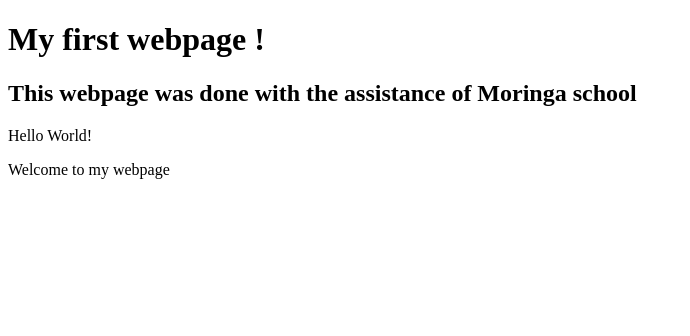
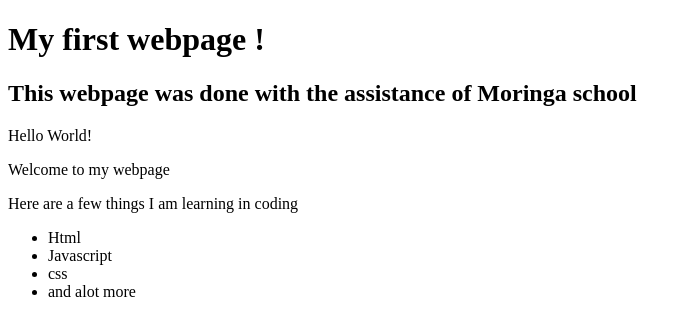
Before and after one commit to virginiah894/my-first-webpage, a plain HTML site: page index.html in a window 1280 px wide. Shown: the whole page, without its empty margins (0-690 px from the left). Drawn offline with Linux system fonts and the light colour scheme.

Commit message:
add list elements

```diff
--- a/index.html
+++ b/index.html
@@ -10,5 +10,12 @@
     </h2>
     <p>Hello World!</p>
     <p>Welcome to my webpage</p>
+    <p>Here are a few things I am learning in coding</p>
+    <ul>
+        <li>Html</li>
+        <li>Javascript</li>
+        <li>css</li>
+        <li>and alot more</li>
+    </ul>
 </body>
 </html>
```
